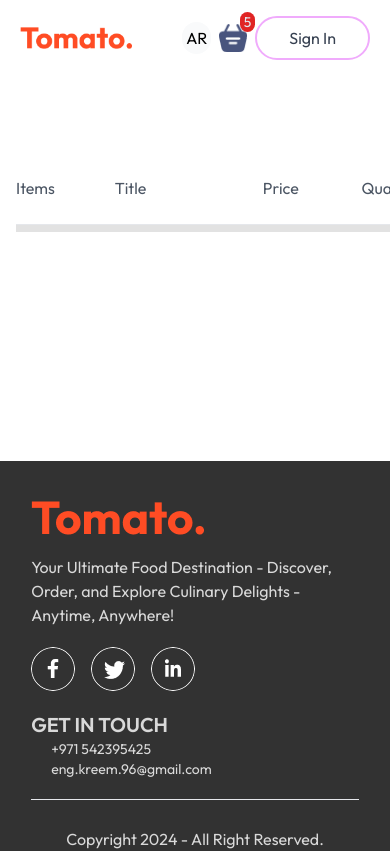
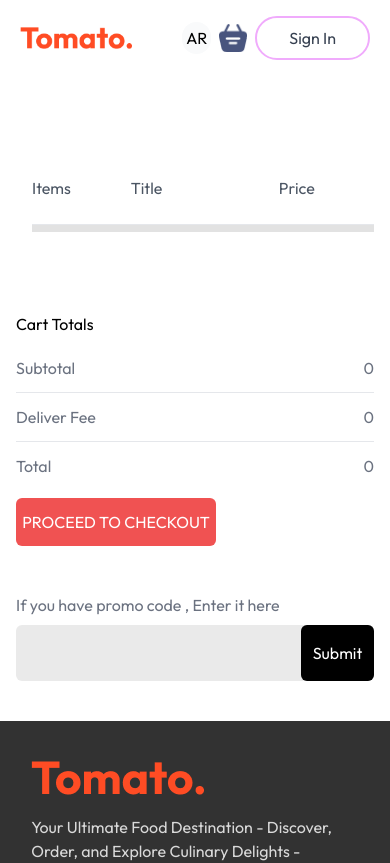
Before and after one commit to abdulkareemm/food-app, a React (Vite) app: page /cart in a window 390 px wide. Shown: the top 863 px of the page. Built offline with nearby package versions, Linux system fonts and the light colour scheme.

Commit message:
make cart page responsive

```diff
--- a/src/components/Navbar.jsx
+++ b/src/components/Navbar.jsx
@@ -2,6 +2,7 @@ import React, { useState } from "react";
 import { assets } from "../assets/assets";
 import { useTranslation } from "react-i18next";
 import { Link } from "react-router-dom";
+import { useStoreContext } from "../context/Store";
 
 const naves = [
   { name: "home", l: "/" },
@@ -12,6 +13,7 @@ const naves = [
 
 export default function Navbar() {
   const rootHtml = document.getElementById("root-html");
+  const {cartItems}   = useStoreContext()
   const [menu, setMenu] = useState("home");
   const { i18n, t } = useTranslation();
   const changeLanguage = () => {
@@ -58,9 +60,11 @@ export default function Navbar() {
 
         <Link className="relative cursor-pointer" to={"/cart"}>
           <img src={assets.basket_icon} alt="basket" className="w-7" />
-          <div className="absolute bg-red-600 -top-3 ltr:-right-2 rtl:-left-2 px-1 text-sm md:text-base  md:px-2  rounded-full text-slate-200">
-            5
-          </div>
+          {Object.keys(cartItems).length > 0 && (
+            <div className="absolute bg-red-600 -top-3 ltr:-right-2 rtl:-left-2 px-1 text-sm md:text-base  md:px-2  rounded-full text-slate-200">
+              {Object.keys(cartItems).length}
+            </div>
+          )}
         </Link>
         <button
           className="text-gray-700 py-2 px-8 md:px-2 lg:px-10 text-base md:text-sm  lg:text-base  border-2 rounded-3xl border-fuchsia-300
--- a/src/locales/ar.json
+++ b/src/locales/ar.json
@@ -16,7 +16,7 @@
   "Pure Veg": "وجبات نباتية",
   "Pasta": "باستا",
   "Noodles": "نودلز",
-  "Greek Salad": "سلطة يونانية",
+  "Greek salad": "سلطة يونانية",
   "Greek salad-d": "خس مقرمش، طماطم عصيرية، زيتون، بصل، وجبنة فيتا بصلصة الخل.",
   "Veg salad": "سلطة نباتية",
   "Veg salad-d": "خضار طازجة ومقرمشة مخلوطة بصلصة حامضة لوجبة صحية ممتعة.",
@@ -89,6 +89,13 @@
   "Title": "الاسم",
   "Price": "السعر",
   "Quantity": "الكمية",
-  "Total": "المبلغ الكامل ",
-  "Remove": "حذف عنصر"
+  "Total": "التكلفة  ",
+  "Remove": "حذف عنصر",
+
+  "Cart Totals": "إجماليات سلة التسوق",
+  "Subtotal": "المجموع الفرعي",
+  "Deliver Fee": "رسوم التسليم",
+  "cart-button": "المتابعة إلى الخروج",
+  "promo": "إذا كان لديك رمز ترويجي، أدخله هنا",
+  "submit": "تقديم"
 }
--- a/src/locales/en.json
+++ b/src/locales/en.json
@@ -90,5 +90,11 @@
   "Price":"Price",
   "Quantity":"Quantity",
   "Total":"Total",
-  "Remove":"Remove"
+  "Remove":"Remove",
+  "Cart Totals":"Cart Totals",
+  "Subtotal":"Subtotal",
+  "Deliver Fee":"Deliver Fee",
+  "cart-button":"PROCEED TO CHECKOUT",
+  "promo":"If you have promo code , Enter it here",
+  "submit":"Submit"
 }
--- a/src/pages/Cart.jsx
+++ b/src/pages/Cart.jsx
@@ -3,10 +3,10 @@ import { useStoreContext } from "../context/Store";
 import { useTranslation } from "react-i18next";
 
 const Cart = () => {
-  const { food_list,cartItems ,removeFromCart} = useStoreContext();
+  const { food_list, cartItems, removeFromCart } = useStoreContext();
   const { t } = useTranslation();
   return (
-    <div className="mt-[100px] overflow-scroll min-h-[29vh]">
+    <div className="mt-[100px] overflow-scroll min-h-[29vh] mx-4 md:mx-0">
       <div className="mx-4  min-w-[600px]">
         <div className="cart-items-title text-gray-600">
           <p className="">{t("Items")}</p>
@@ -41,6 +41,44 @@ const Cart = () => {
           }
         })}
       </div>
+      <div className="mt-20 flex flex-col lg:flex-row justify-between gap-[max(12vw,20px)]">
+        <div className="lg:flex-1 flex flex-col gap-5">
+          <h2>{t("Cart Totals")}</h2>
+          <div className="">
+            <div className="flex justify-between text-gray-500">
+              <p>{t("Subtotal")}</p>
+              <p>0</p>
+            </div>
+            <hr className="my-3" />
+            <div className="flex justify-between text-gray-500">
+              <p>{t("Deliver Fee")}</p>
+              <p>0</p>
+            </div>
+            <hr className="my-3" />
+            <div className="flex justify-between text-gray-500">
+              <p>{t("Total")}</p>
+              <p>0</p>
+            </div>
+          </div>
+          <button className="text-white bg-red-500 w-[max(15vw,200px)] py-3 rounded-md cursor-pointer">
+            {t("cart-button")}
+          </button>
+        </div>
+        <div className="lg:flex-1">
+          <div>
+            <p className="text-gray-500">{t("promo")}</p>
+            <div className="mt-2 flex justify-between items-center bg-[#eaeaea] rounded-md">
+              <input
+                type="text"
+                className="bg-transparent focus:ring-0 border-none mx-4 py-4"
+              />
+              <button className="w-[max(10vw,150px)] py-4 px-1 bg-black border-none text-white rounded-l-md ltr:rounded-r-md">
+                {t("submit")}
+              </button>
+            </div>
+          </div>
+        </div>
+      </div>
     </div>
   );
 };
```
